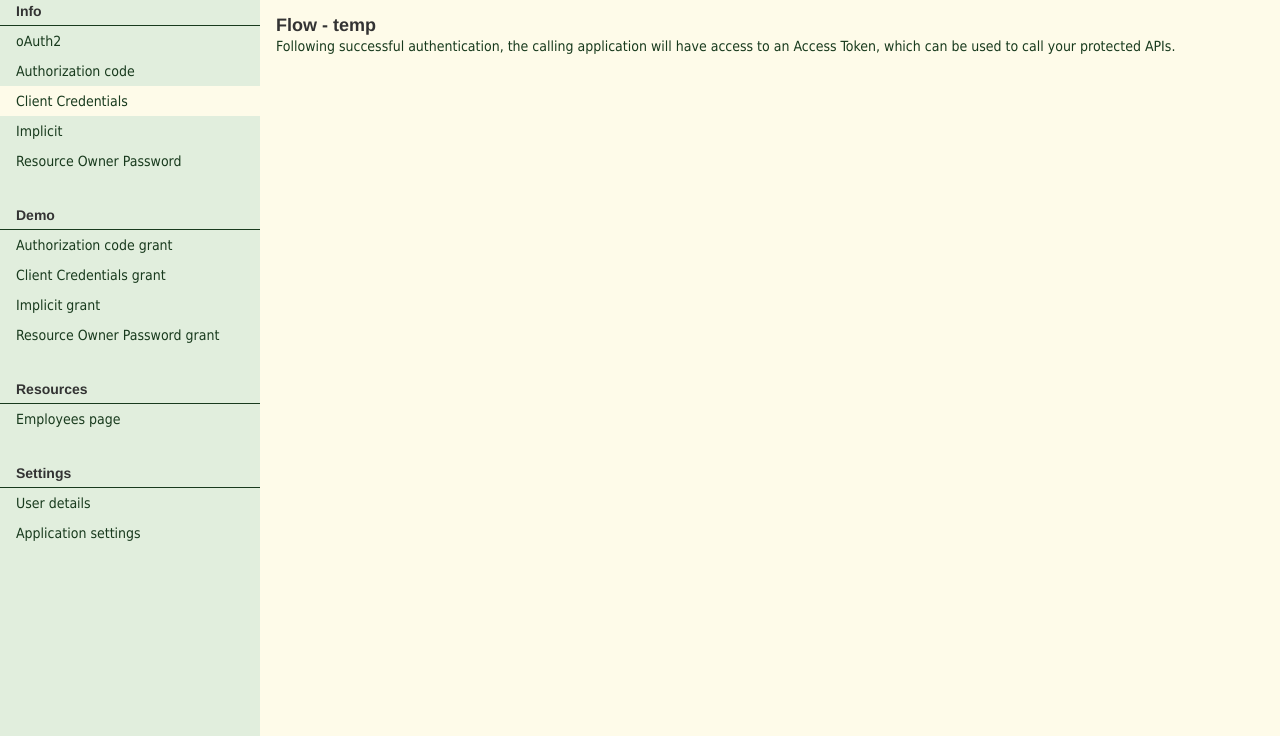
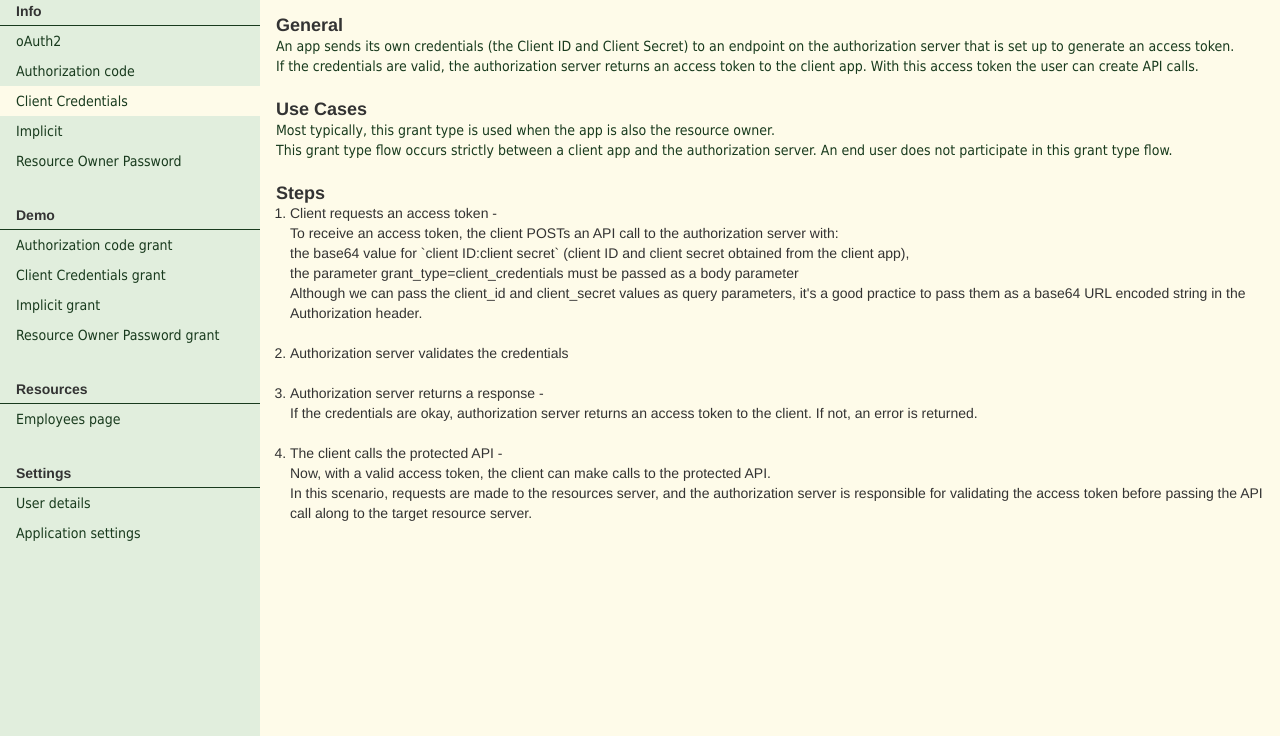
Before and after one commit to KerenYaakov5/oAuth2-Security-Project, a plain HTML site: page App/info-html/client-credentials-info.html in a window 1280 px wide. Shown: the part 64-800 px from the top of the page. Drawn offline with nearby package versions, Linux system fonts and the light colour scheme.

Commit message:
client credentials info page

```diff
--- a/App/css/styles.css
+++ b/App/css/styles.css
@@ -147,6 +147,7 @@ h1 ~ #main-content {
     margin-top: 24px;
 }
 
-#main-content ul {
+#main-content ul,
+#main-content ol {
     margin-left: 14px;
 }
--- a/App/info-html/client-credentials-info.html
+++ b/App/info-html/client-credentials-info.html
@@ -44,10 +44,44 @@
                 <h1>Client Credentials grant type - Info</h1>
 
                 <div id="main-content">
-                    <h4>Flow - temp</h4>
+                    <h4>General</h4>
                     <p>
-                        Following successful authentication, the calling application will have access to an Access Token, which can be used to call your protected APIs.
+                        An app sends its own credentials (the Client ID and Client Secret)
+                        to an endpoint on the authorization server that is set up to generate an access token.<br>
+                        If the credentials are valid, the authorization server returns an access token to the client app.
+                        With this access token the user can create API calls.
                     </p>
+
+                    <h4>Use Cases</h4>
+                    <p>
+                        Most typically, this grant type is used when the app is also the resource owner.<br>
+                        This grant type flow occurs strictly between a client app and the authorization server.
+                        An end user does not participate in this grant type flow.
+                    </p>
+
+                    <h4>Steps</h4>
+                    <ol>
+                        <li> Client requests an access token - <br>
+                        To receive an access token, the client POSTs an API call to the authorization server with:<br>
+                        the base64 value for `client ID:client secret` (client ID and client secret obtained from the client app),<br>
+                        the parameter grant_type=client_credentials must be passed as a body parameter<br>
+                        Although we can pass the client_id and client_secret values as query parameters,
+                        it's a good practice to pass them as a base64 URL encoded string in the Authorization header.<br>
+                        </li><br>
+                        <li>Authorization server validates the credentials
+                        </li><br>
+                        <li>Authorization server returns a response - <br>
+                            If the credentials are okay, authorization server returns an access token to the client. If not, an error is returned.
+                        </li><br>
+                        <li>The client calls the protected API - <br>
+                            Now, with a valid access token, the client can make calls to the protected API.<br>
+                            In this scenario, requests are made to the resources server,
+                            and the authorization server is responsible for validating the access token
+                            before passing the API call along to the target resource server.
+                        </li>
+                    </ol>
+
+
                 </div>
             </main>
         </div>
```
